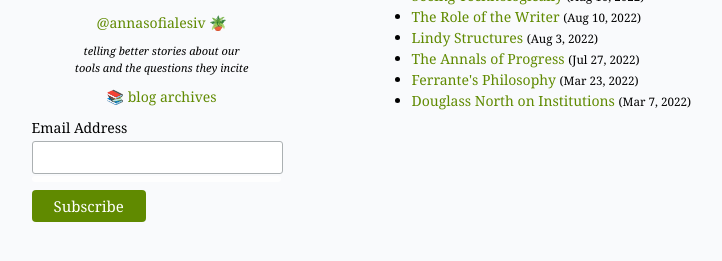
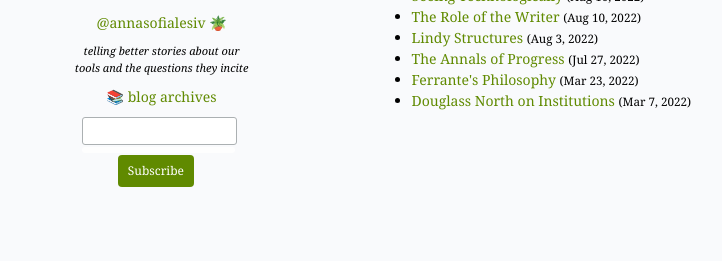
Before and after one commit to asofs/asofs.github.io, a Jekyll site: the page built from archive.html, in a window 1280 px wide, cut to the strip 224-485 px from the top of the page. Shown: the whole strip, without its empty margins (88-810 px from the left). Built offline with Jekyll 4.4.1, drawn with Linux system fonts in a browser that asks for light colours; comment, search, counter and statistics services are not loaded.

Commit message:
clean up subscribe section

```diff
--- a/_layouts/default.html
+++ b/_layouts/default.html
@@ -21,22 +21,22 @@
           </a>
           <!-- Begin Mailchimp Signup Form -->
           <style type="text/css">
-            #mc_embed_signup form {display:block; position:relative; text-align:left; padding:0 20px 0 20px}
+            #mc_embed_signup form {display:block; position:relative; text-align:left; padding:0 70px 0 70px}
             #mc_embed_signup h2 {font-weight:bold; padding:0; margin:15px 0; font-size:1.4em;}
             #mc_embed_signup input {border: 1px solid #ABB0B2; -webkit-border-radius: 3px; -moz-border-radius: 3px; border-radius: 3px;}
             #mc_embed_signup input[type=checkbox]{-webkit-appearance:checkbox;}
             #mc_embed_signup input[type=radio]{-webkit-appearance:radio;}
             #mc_embed_signup input:focus {border-color:#333;}
-            #mc_embed_signup .button {clear:both; background-color: #608a00; border: 0 none; border-radius:4px; transition: all 0.23s ease-in-out 0s; color: #FFFFFF; cursor: pointer; display: inline-block; font-size:15px; font-family: Georgia, serif; height: 32px; line-height: 32px; margin: 0 5px 10px 0; padding: 0 22px; text-align: center; text-decoration: none; vertical-align: top; white-space: nowrap; width: fit-content; width: -moz-fit-content;}
+            #mc_embed_signup .button {clear:both; background-color: #608a00; border: 0 none; border-radius:4px; transition: all 0.23s ease-in-out 0s; color: #FFFFFF; cursor: pointer; display: inline-block; font-size:12px; font-family: Georgia, serif; height: 32px; line-height: 32px; margin: 0 5px 10px 0; padding: 0 10px; text-align: center; text-decoration: none; vertical-align: top; white-space: nowrap; width: fit-content; width: -moz-fit-content;}
             #mc_embed_signup .button:hover {background-color:#3d5700;}
             #mc_embed_signup .small-meta {font-size: 11px;}
             #mc_embed_signup .nowrap {white-space:nowrap;}
 
-            #mc_embed_signup .mc-field-group {clear:left; position:relative; width:96%; padding-bottom:3%; min-height:50px; display:grid;}
+            #mc_embed_signup .mc-field-group {clear:left; position:relative; width:96%; padding-bottom:1%; display:grid;}
             #mc_embed_signup .size1of2 {clear:none; float:left; display:inline-block; width:46%; margin-right:4%;}
             * html #mc_embed_signup .size1of2 {margin-right:2%; /* Fix for IE6 double margins. */}
             #mc_embed_signup .mc-field-group label {display:block; margin-bottom:3px;}
-            #mc_embed_signup .mc-field-group input {display:block; width:100%; padding:8px 0; text-indent:2%;}
+            #mc_embed_signup .mc-field-group input {display:block; width:100%; padding:8px 0; text-indent:2%; height: 10px;}
             #mc_embed_signup .mc-field-group select {display:inline-block; width:99%; padding:5px 0; margin-bottom:2px;}
             #mc_embed_signup .mc-address-fields-group {display:flex; flex-direction:row; justify-content:space-evenly; width:96%; gap:15px;}
 
@@ -49,7 +49,7 @@
             #mc_embed_signup .indicates-required {text-align:right; font-size:11px; margin-right:4%;}
             #mc_embed_signup .asterisk {color:#e85c41; font-size:150%; font-weight:normal; position:relative; top:5px;}
             #mc_embed_signup .clear {clear:both;}
-            #mc_embed_signup .foot {display:grid; grid-template-columns: 3fr 1fr; width:96%; align-items: center;}
+            #mc_embed_signup .foot {display:flex; width:96%; align-items: center; justify-content: center;}
             @media screen and (max-width:400px) {#mc_embed_signup .foot {display:grid; grid-template-columns: 1fr; width:100%; align-items: center;}}
 
             @media screen and (max-width:400px) {#mc_embed_signup .referralBadge {width:50%;}}
@@ -73,7 +73,7 @@
             #mc_embed_signup #num-subscribers {font-size:1.1em;}
             #mc_embed_signup #num-subscribers span {padding:.5em; border:1px solid #ccc; margin-right:.5em; font-weight:bold;}
 
-            #mc_embed_signup #mc-embedded-subscribe-form div.mce_inline_error {display:inline-block; margin:2px 0 1em 0; padding:3px; background-color:rgba(255,255,255,0.85); -webkit-border-radius: 3px; -moz-border-radius: 3px; border-radius: 3px; font-size:14px; font-weight:normal; z-index:1; color:#e85c41;}
+            #mc_embed_signup #mc-embedded-subscribe-form div.mce_inline_error {display:inline-block; margin:2px 0 4px 0; padding:3px; background-color:rgba(255,255,255,0.85); -webkit-border-radius: 3px; -moz-border-radius: 3px; border-radius: 3px; font-size:10px; font-weight:normal; z-index:1; color:#e85c41;}
             #mc_embed_signup #mc-embedded-subscribe-form input.mce_inline_error {border:2px solid #e85c41;}
             #mc_embed_signup{clear:left; font:14px; width:100%; margin-left: 20px; margin-right: 20px;}
           </style>
@@ -81,8 +81,6 @@
           <form action="https://xyz.us13.list-manage.com/subscribe/post?u=e228186cf1e83ac8b25b76ebc&amp;id=4bd0c55b2f&amp;f_id=008cdee2f0" method="post" id="mc-embedded-subscribe-form" name="mc-embedded-subscribe-form" class="validate" target="_blank" novalidate>
           <div id="mc_embed_signup_scroll">
           <div class="mc-field-group">
-            <label for="mce-EMAIL">Email Address
-          </label>
             <input type="email" value="" name="EMAIL" id="mce-EMAIL">
             <span id="mce-EMAIL-HELPERTEXT" class="helper_text"></span>
           </div>
--- a/_sass/minima/_layout.scss
+++ b/_sass/minima/_layout.scss
@@ -231,7 +231,7 @@
 @media (max-width: 800px) {
   .annabox {
     margin-right: auto;
-    height: 270px;
+    height: 380px;
   }
 }
 
```
